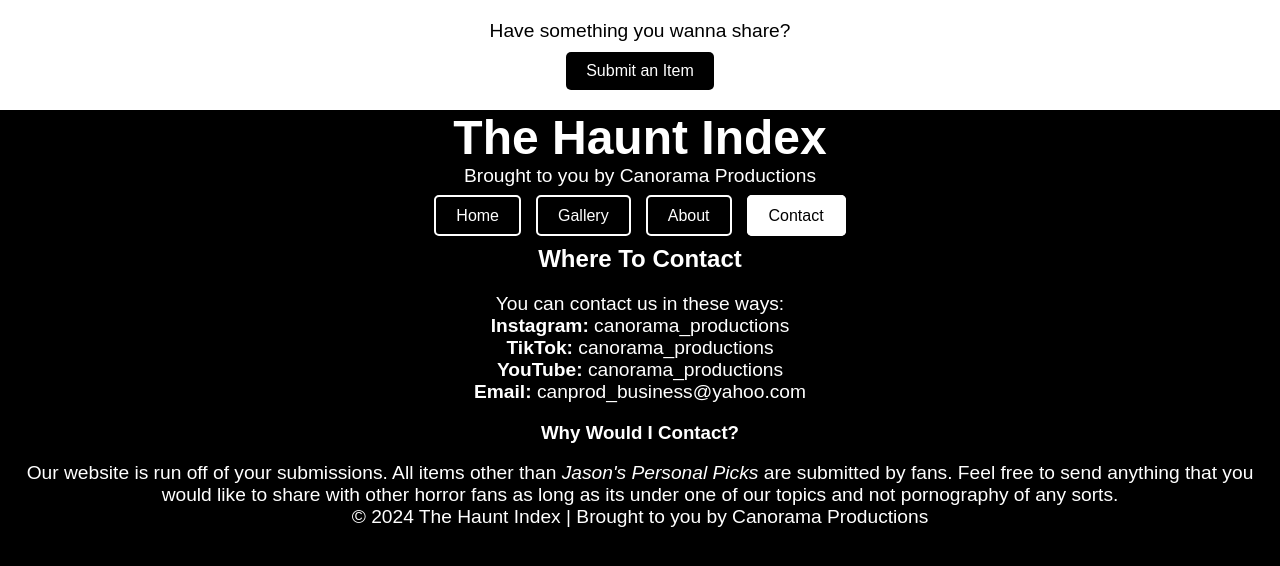
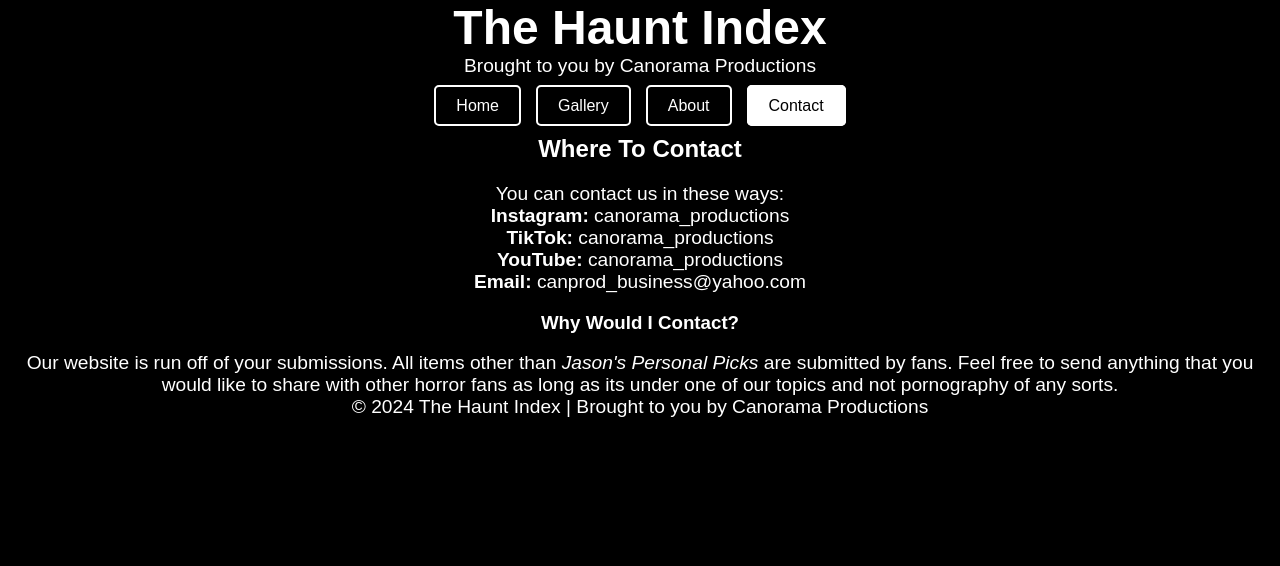
Before and after one commit to CanoramaProductions/TheHauntIndex, a plain HTML site: page contact.html in a window 1280 px wide. Drawn offline with Linux system fonts and the light colour scheme.

Commit message:
Removed Submit on Contact

```diff
--- a/contact.html
+++ b/contact.html
@@ -7,12 +7,6 @@
     <link rel="stylesheet" href="gallery.css">
     <link rel="icon" type="image/x-icon" href="images/favicon.ico">
 </head>
-<footer>
-    <div class="submission-bar">
-        <p>Have something you wanna share?</p>
-        <a href="contact.html" class="submit-button">Submit an Item</a>
-    </div>
-</footer>
 <body>
     <!-- Header Section -->
     <header>
```
